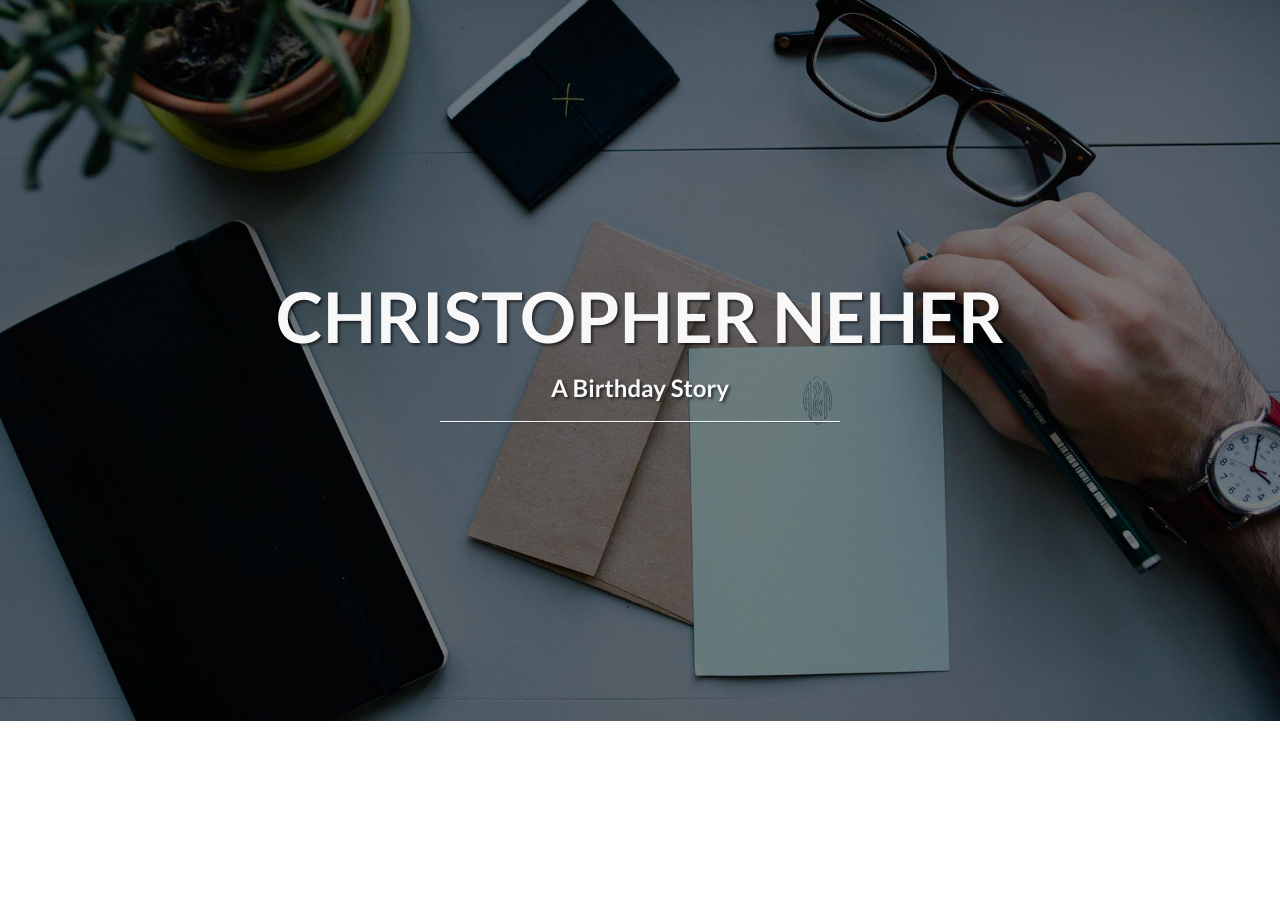
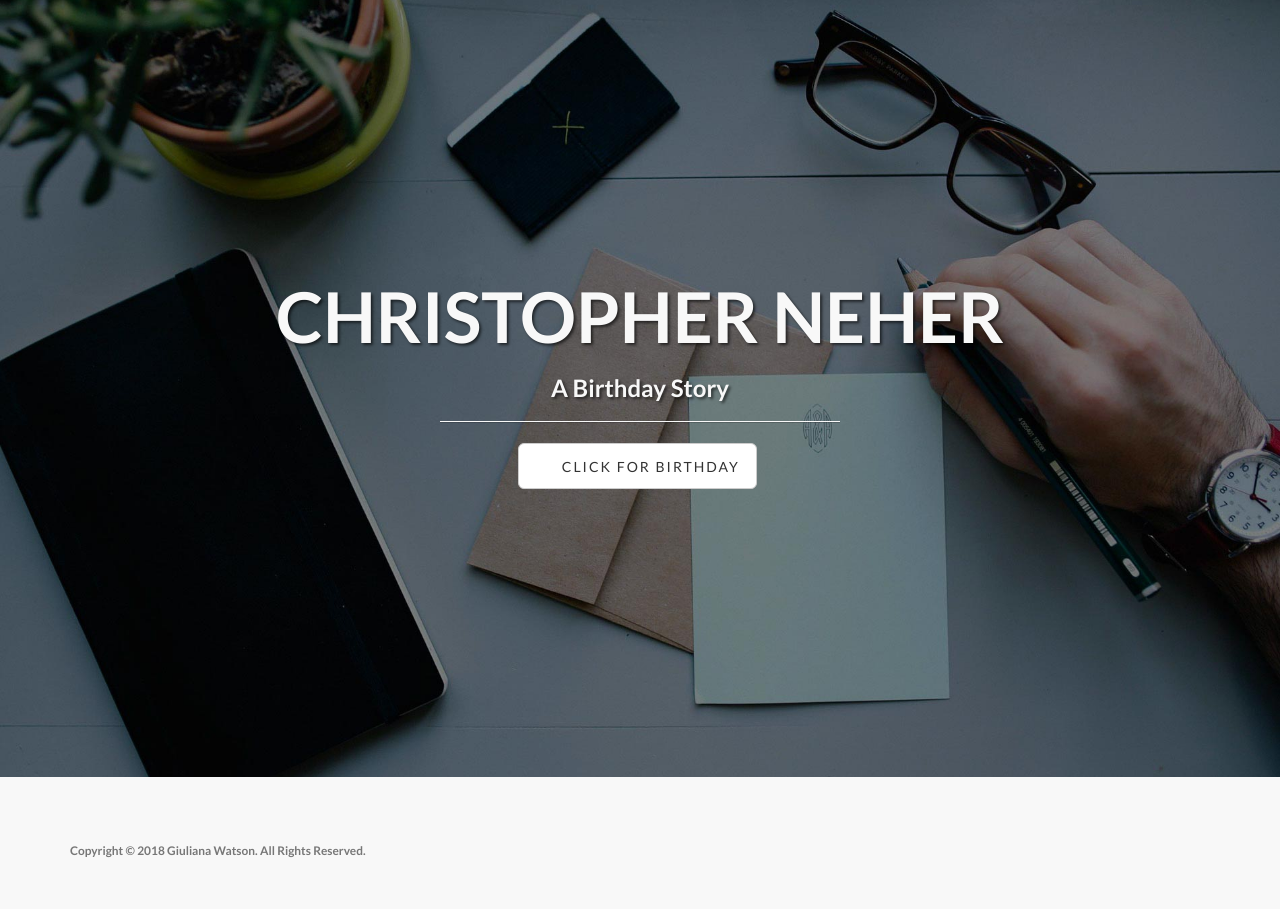
Before and after one commit to christopherneher/christopherneher.github.io, a Jekyll site: the page built from index.html, in a window 1280 px wide. Built offline with Jekyll 4.4.1, drawn with Linux system fonts in a browser that asks for light colours.

Commit message:
Add in link to present

```diff
--- a/_config.yml
+++ b/_config.yml
@@ -23,10 +23,6 @@ permalink: pretty
 #   3rd Party Settings    #
 # ----------------------- #
 
-# social:
-  # - title: twitter
-  #   url: https://twitter.com/SBootstrap
-  # - title: github
-  #   url: https://github.com/IronSummitMedia/startbootstrap
-  # - title: linkedin
-  #   url:
+social:
+  - title: Click For Birthday
+    url: http://citytastetours.com/
--- a/_includes/footer.html
+++ b/_includes/footer.html
@@ -3,23 +3,6 @@
     <div class="container">
         <div class="row">
             <div class="col-md-8">
-                <ul class="list-inline">
-                    <li>
-                        <a href="#home">Home</a>
-                    </li>
-                    <li class="footer-menu-divider">&sdot;</li>
-                    <li>
-                        <a href="#about">About</a>
-                    </li>
-                    <li class="footer-menu-divider">&sdot;</li>
-                    <li>
-                        <a href="#services">Services</a>
-                    </li>
-                    <li class="footer-menu-divider">&sdot;</li>
-                    <li>
-                        <a href="#contact">Contact</a>
-                    </li>
-                </ul>
                 <p class="copyright text-muted small">{{ site.copyright }}</p>
             </div>
             <div class="col-md-4">
--- a/_layouts/default.html
+++ b/_layouts/default.html
@@ -5,6 +5,7 @@
 	<body>
 		{% include header.html %}
 		{% include page_content.html %}
+		{% include footer.html %}
 		{% include js.html %}
 	</body>
 </html>
```
